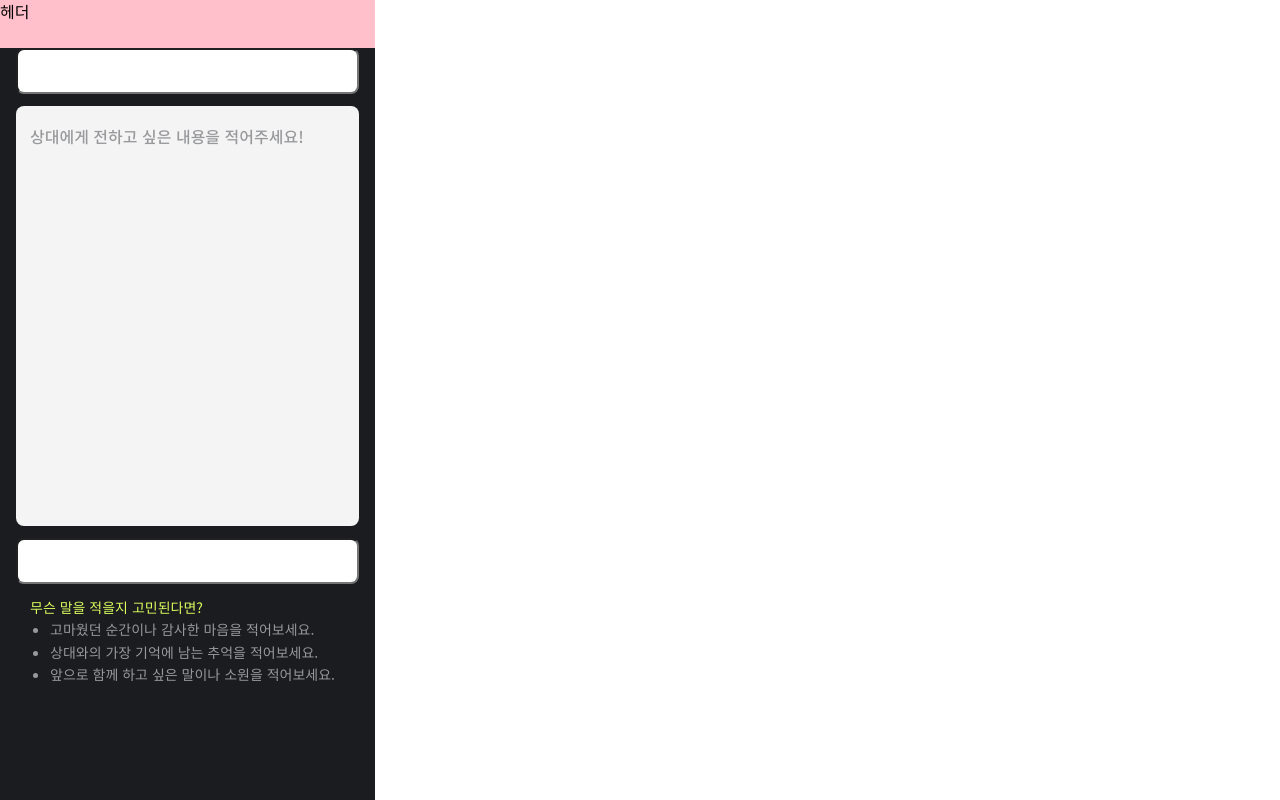
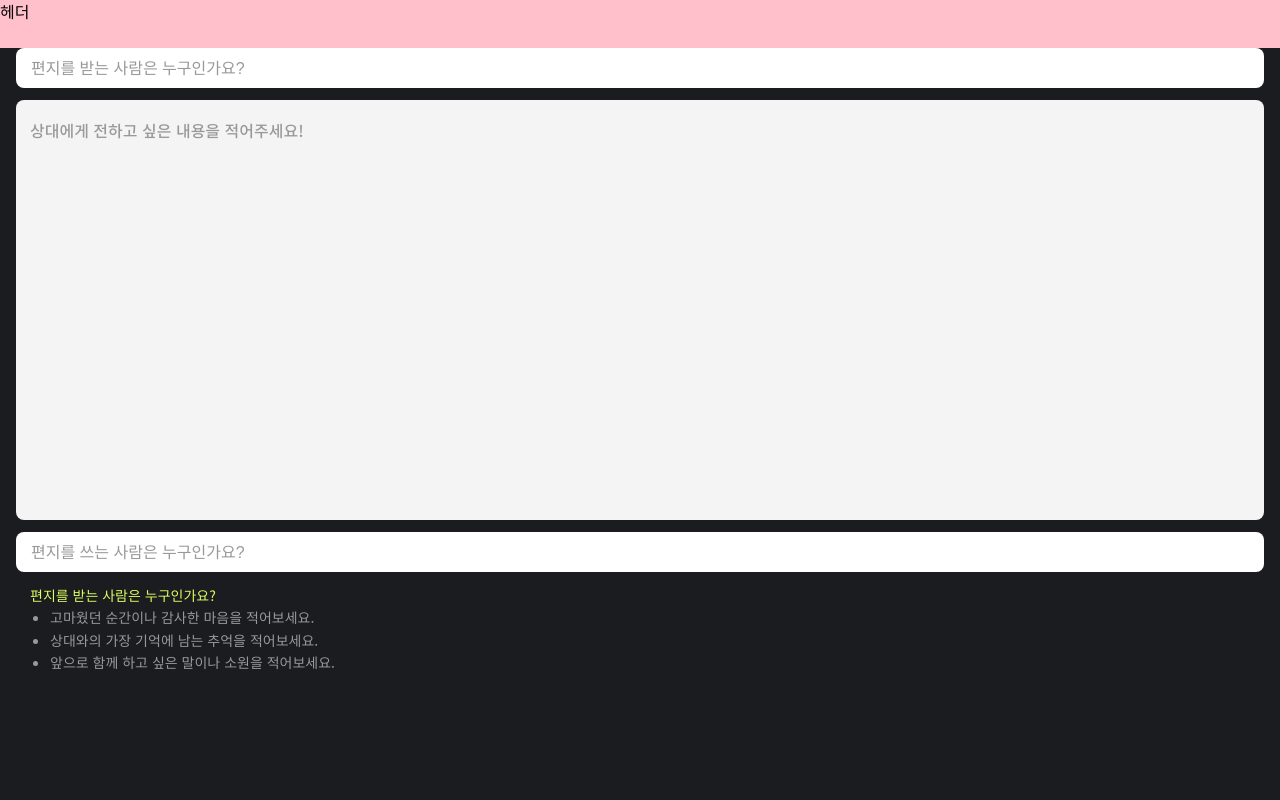
Before and after one commit to Catch-Letter/Catch-Letter-FE, a React (Vite) app: page /writeletter in a window 1280 px wide. Built offline with nearby package versions, Linux system fonts and the light colour scheme.

Commit message:
fix: 편지 작성 페이지 Input 교체 (#14)

```diff
--- a/src/pages/letter-write/LetterWrite.styles.tsx
+++ b/src/pages/letter-write/LetterWrite.styles.tsx
@@ -4,7 +4,6 @@ import { css } from '@emotion/react'
 export const LetterWriteStyles = css`
   display: flex;
   flex-direction: column;
-  width: 375px;
   height: 100vh;
   background-color: ${colors.grey[13]};
 
@@ -12,11 +11,6 @@ export const LetterWriteStyles = css`
     background-color: pink;
     height: 48px;
     width: 100%;
-  }
-
-  input {
-    height: 40px;
-    border-radius: 8px;
   }
 
   .content {
--- a/src/pages/letter-write/LetterWrite.tsx
+++ b/src/pages/letter-write/LetterWrite.tsx
@@ -1,25 +1,36 @@
 import { TextCard } from '#/components/text-card'
-import { LetterWriteStyles } from '#/pages/letter-write/LetterWrite.styles'
+import { LetterWriteStyles } from './LetterWrite.styles'
 import { ChangeEvent, useState } from 'react'
-import { WRITE_LETTER_EXPLAIN, WRITE_LETTER_TITLE } from '#/shared/constants/letter'
+import { WRITE_LETTER, WRITE_LETTER_EXPLAIN } from '#/shared/constants/letter'
+import { Input } from '#/shared/ui'
 
 const LetterWrite = () => {
+  const [receiver, setReceiver] = useState('')
+  const [sender, setSender] = useState('')
   const [letter, setLetter] = useState('')
 
   return (
     <div css={LetterWriteStyles}>
       <div className='header'>헤더</div>
       <div className='content'>
-        <input />
+        <Input
+          placeholder={WRITE_LETTER.TO}
+          value={receiver}
+          onChange={(e) => setReceiver(e.target.value)}
+        />
         <TextCard
           color='#f4f4f5'
-          placeholder='상대에게 전하고 싶은 내용을 적어주세요!'
+          placeholder={WRITE_LETTER.CONTENT}
           value={letter}
           onChange={(e: ChangeEvent<HTMLTextAreaElement>) => setLetter(e.target.value)}
         />
-        <input />
+        <Input
+          placeholder={WRITE_LETTER.FROM}
+          value={sender}
+          onChange={(e) => setSender(e.target.value)}
+        />
         <div className='explain-area'>
-          <div className='title'>{WRITE_LETTER_TITLE}</div>
+          <div className='title'>{WRITE_LETTER.TO}</div>
           <ul>
             {WRITE_LETTER_EXPLAIN.map((item, idx) => (
               <li key={idx}>{item}</li>
--- a/src/shared/constants/letter.ts
+++ b/src/shared/constants/letter.ts
@@ -1,4 +1,9 @@
-export const WRITE_LETTER_TITLE = '무슨 말을 적을지 고민된다면?'
+export const WRITE_LETTER = {
+  TO: '편지를 받는 사람은 누구인가요?',
+  FROM: '편지를 쓰는 사람은 누구인가요?',
+  CONTENT: '상대에게 전하고 싶은 내용을 적어주세요!',
+  HELP: '무슨 말을 적을지 고민된다면?',
+}
 export const WRITE_LETTER_EXPLAIN = [
   '고마웠던 순간이나 감사한 마음을 적어보세요.',
   '상대와의 가장 기억에 남는 추억을 적어보세요.',
```
